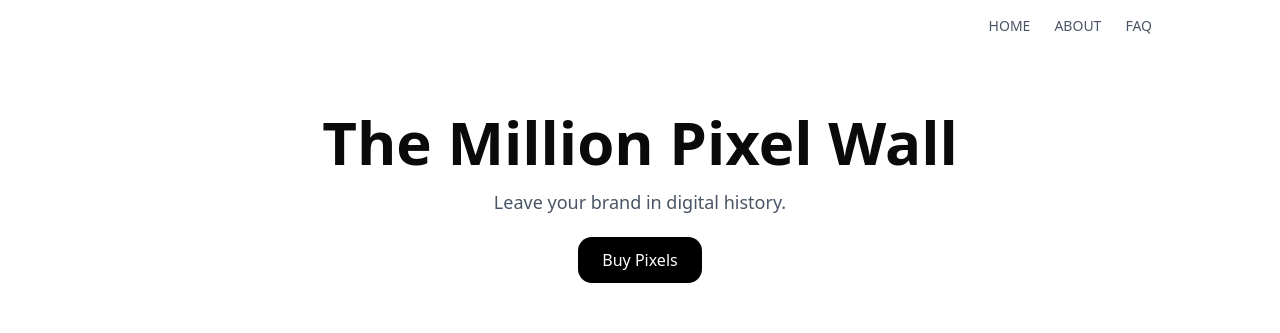
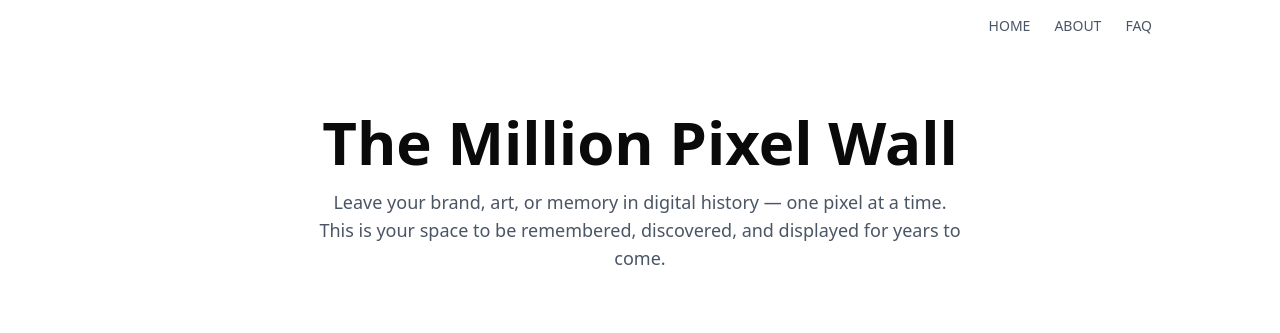
Before and after one commit to lunalism/the-million-pixel-wall, a Next.js app: page / in a window 1280 px wide. Shown: the top 333 px of the page. Built offline with nearby package versions, Linux system fonts and the light colour scheme; no server answers; the database is empty; a web font is replaced by a local one.

Commit message:
💫 Update HeroSection text and remove Buy Pixels button

```diff
--- a/components/homepage/HeroSection.tsx
+++ b/components/homepage/HeroSection.tsx
@@ -4,15 +4,10 @@ export function HeroSection() {
       <h1 className="text-4xl md:text-6xl font-bold mb-4">
         The Million Pixel Wall
       </h1>
-        <p className="text-gray-600 text-lg mb-8">
-          Leave your brand in digital history.
+      <p className="text-gray-600 text-lg max-w-2xl mx-auto">
+        Leave your brand, art, or memory in digital history — one pixel at a time. <br />
+        This is your space to be remembered, discovered, and displayed for years to come.
       </p>
-        <a
-          href="/purchase"
-          className="bg-black text-white px-6 py-3 rounded-xl hover:bg-gray-800 transition"
-        >
-          Buy Pixels
-        </a>
     </section>
   );
 }
```
Lines whose indentation alone changed are shown as unchanged.
